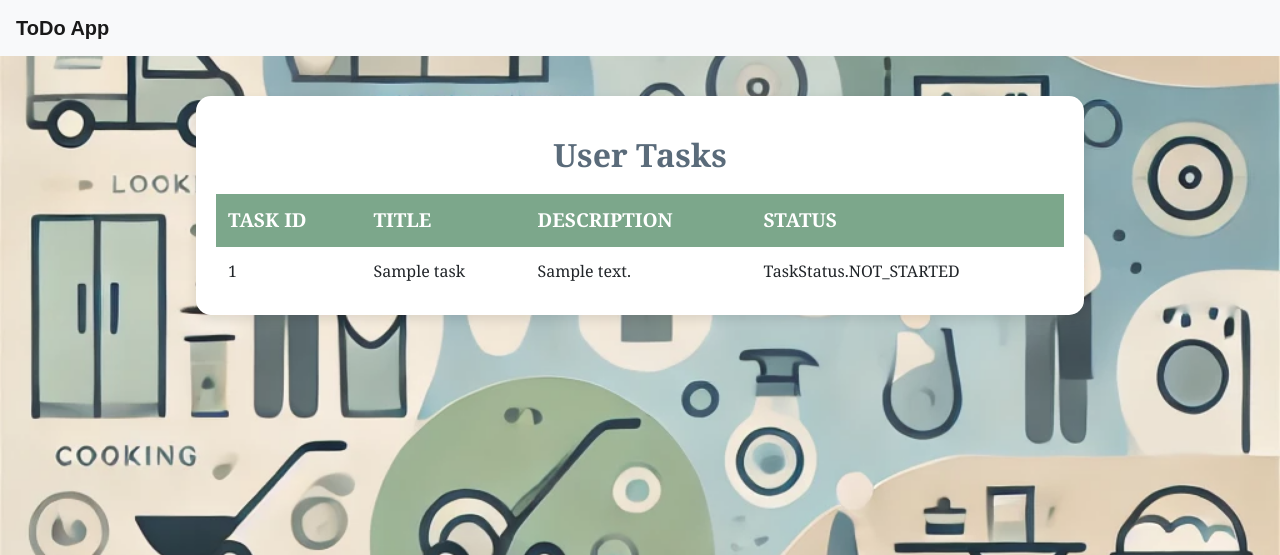
After one commit to Morgan-Sell/todo-list-api, a Flask app: page /tasks/1 in a window 1280 px wide. The commit adds this page. Shown: the top 555 px of the page. Run offline with Flask 3, Linux system fonts and the light colour scheme; a user stored in the database is signed in; tables that the repository leaves empty hold one stand-in row (values such as "Sample post"); some libraries are stand-ins or nearby versions.

Commit message:
created view_tasks.html and code to display task for the selected user

```diff
--- a/src/main.py
+++ b/src/main.py
@@ -4,6 +4,7 @@ from flask_login import LoginManager, login_required, login_user
 from src.forms.user_forms import RegisterForm, LogInForm
 from src.models import Base, SessionLocal, Users, engine
 from src.repository.users_repository import UsersRepository
+from src.repository.tasks_repository import TasksRespository
 from src.security import generate_password_hash
 
 app = Flask(__name__, static_folder="../static", template_folder="../templates")
@@ -88,5 +89,15 @@ def register():
     return render_template("register.html", form=form)
 
 
+@app.route("/tasks/<int:user_id>")
+@login_required
+def view_tasks(user_id):
+    session = SessionLocal()
+    task_repo = TasksRespository(session)
+    tasks = task_repo.find_tasks_by_user(user_id)
+    session.close()
+    return render_template("view_tasks.html", tasks=tasks)
+
+
 if __name__ == "__main__":
     app.run(debug=True, port=5001)
--- a/static/css/styles.css
+++ b/static/css/styles.css
@@ -22,3 +22,59 @@ body {
 .text-muted {
     text-decoration: line-through;
 }
+
+
+/* Table Sytling */
+.table-container {
+    background-color: #ffffff; /* Fully opaque white background */
+    margin: 40px auto;
+    padding: 20px;
+    border-radius: 15px;
+    max-width: 80%;
+    box-shadow: 0px 4px 12px rgba(0, 0, 0, 0.1);
+}
+
+/* Heading Style */
+.table-heading {
+    color: #5a6b7a; /* Softer color to match background */
+    text-align: center;
+    margin-top: 20px;
+    font-size: 2rem;
+    font-weight: bold;
+    font-family: 'Georgia', serif; /* Creative font for heading */
+}
+
+/* Styled Table */
+.styled-table {
+    width: 100%;
+    border-collapse: collapse;
+    margin-top: 20px;
+}
+
+.styled-table th, .styled-table td {
+    padding: 12px;
+    text-align: left;
+    font-family: 'Georgia', serif; /* Apply a creative font to match heading */
+}
+
+/* Column Header Style */
+.styled-table th {
+    background-color: #7ca78b; /* Soft green matching the background */
+    color: #ffffff; /* White text for contrast */
+    font-weight: bold;
+    font-size: 1.2rem; /* Larger font for headers */
+    text-transform: uppercase; /* Make header text uppercase for emphasis */
+}
+
+/* Table Rows */
+.styled-table tr:nth-child(even) {
+    background-color: #f7f7f7; /* Light gray for even rows */
+}
+
+.styled-table tr:nth-child(odd) {
+    background-color: #ffffff; /* White for odd rows */
+}
+
+.styled-table tr:hover {
+    background-color: #e0e0e0; /* Soft hover effect */
+}
--- a/templates/base.html
+++ b/templates/base.html
@@ -31,8 +31,5 @@
         {% block content %}{% endblock %}
     </div>
 
-    <footer class="footer text-center mt-4">
-        <p>&copy; 2023 ToDo Application</p>
-    </footer>
 </body>
 </html>
--- /dev/null
+++ b/templates/view_tasks.html
@@ -0,0 +1,37 @@
+{% extends "base.html" %}
+
+{% block content %}
+<style>
+    /* Full-page background image */
+    body {
+        background-image: url("{{ url_for('static', filename='img/background.png') }}");
+        background-size: cover;
+        background-position: center;
+        background-attachment: fixed;
+    }
+</style>
+
+<div class="table-container">
+    <h2 class="table-heading">User Tasks</h2>
+    <table class="styled-table">
+        <thead>
+            <tr>
+                <th>Task ID</th>
+                <th>Title</th>
+                <th>Description</th>
+                <th>Status</th>
+            </tr>
+        </thead>
+        <tbody>
+            {% for task in tasks %}
+            <tr>
+                <td>{{ task.id }}</td>
+                <td>{{ task.title }}</td>
+                <td>{{ task.description }}</td>
+                <td>{{ task.status }}</td>
+            </tr>
+            {% endfor %}
+        </tbody>
+    </table>
+</div>
+{% endblock %}
```
Also changed, not shown: static/img/background.png (added), templates/tasks.html (deleted).
